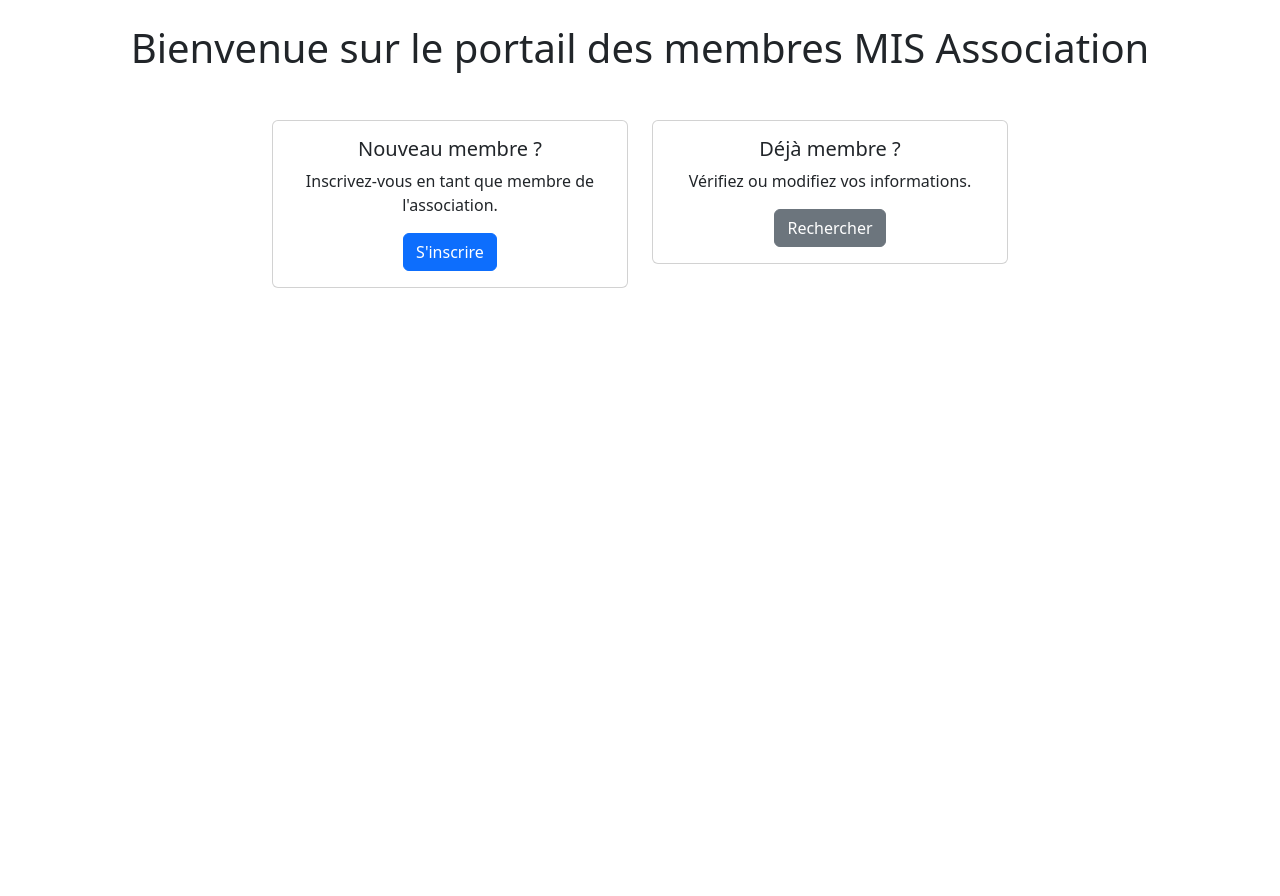
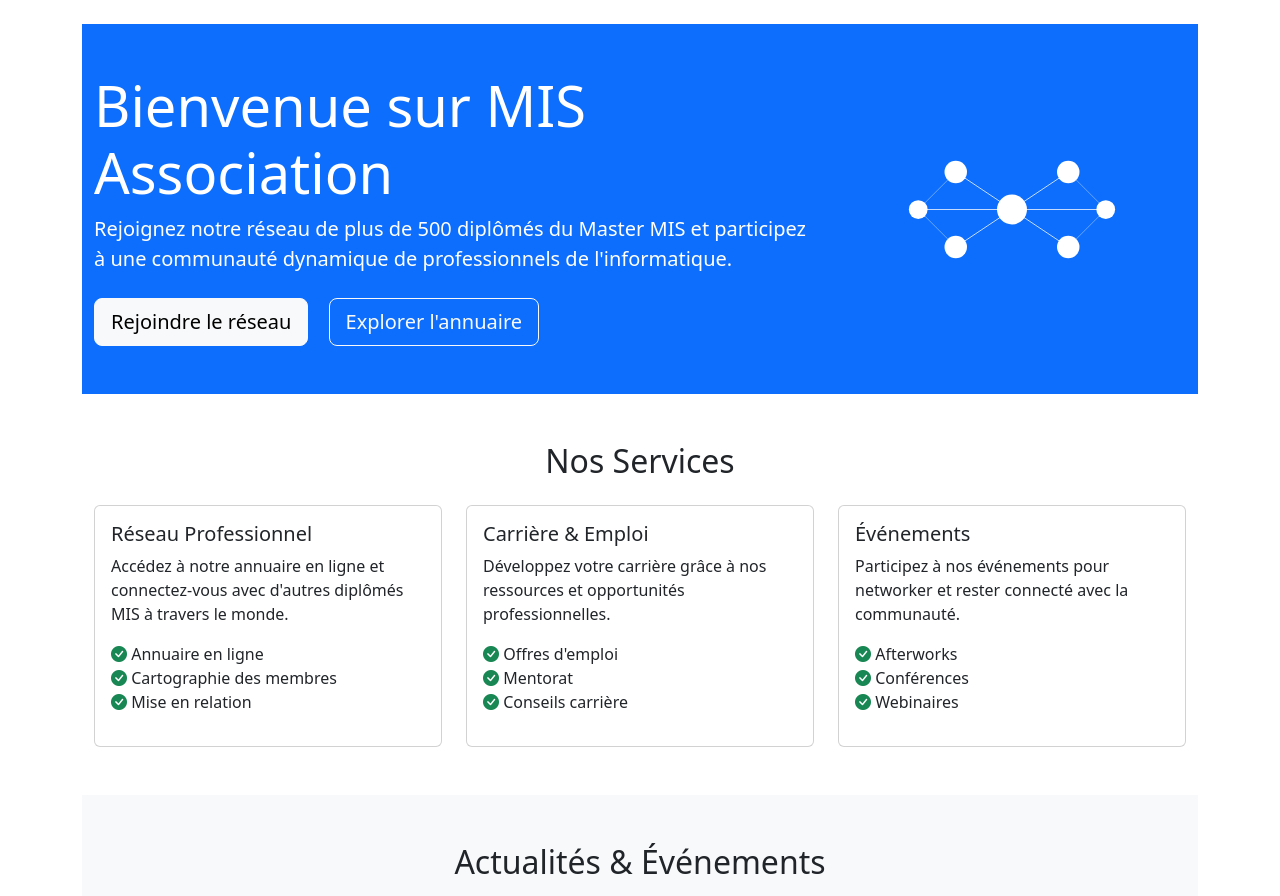
Before and after one commit to hardymis/mis_association, a Flask app: page / in a window 1280 px wide. Shown: the part 56-952 px from the top of the page. Before the commit the page ends 344 px from the top, so only its background shows below. Run offline with Flask 3, Linux system fonts and the light colour scheme; some libraries are stand-ins or nearby versions.

Commit message:
feat: Nouvelle page d'accueil avec présentation du réseau, services et événements

```diff
--- a/app.py
+++ b/app.py
@@ -90,9 +90,34 @@ class MemberForm(FlaskForm):
                                          'data-placeholder': 'Sélectionnez un pays'})
     submit = SubmitField('Enregistrer')
 
+# Exemple d'événements (plus tard, nous les stockerons en base de données)
+EVENTS = [
+    {
+        'title': 'Afterwork MIS à Paris',
+        'description': 'Rejoignez-nous pour un afterwork convivial au cœur de Paris. Une occasion unique de networker avec d\'autres diplômés MIS.',
+        'date': '15 avril 2025',
+        'image': 'https://images.unsplash.com/photo-1517457373958-b7bdd4587205?auto=format&fit=crop&w=800&q=80',
+        'link': '#'
+    },
+    {
+        'title': 'Conférence IA & Big Data',
+        'description': 'Une journée de conférences sur les dernières tendances en IA et Big Data, animée par des experts du domaine.',
+        'date': '5 mai 2025',
+        'image': 'https://images.unsplash.com/photo-1485827404703-89b55fcc595e?auto=format&fit=crop&w=800&q=80',
+        'link': '#'
+    },
+    {
+        'title': 'Workshop Cloud Computing',
+        'description': 'Workshop pratique sur les architectures cloud modernes. Places limitées, inscrivez-vous rapidement !',
+        'date': '20 mai 2025',
+        'image': 'https://images.unsplash.com/photo-1451187580459-43490279c0fa?auto=format&fit=crop&w=800&q=80',
+        'link': '#'
+    }
+]
+
 @app.route('/')
 def index():
-    return render_template('index.html')
+    return render_template('index.html', events=EVENTS)
 
 @app.route('/register', methods=['GET', 'POST'])
 def register():
--- a/templates/index.html
+++ b/templates/index.html
@@ -1,29 +1,118 @@
 {% extends "base.html" %}
 
-{% block title %}Accueil{% endblock %}
+{% block title %}Accueil - MIS Association{% endblock %}
 
 {% block content %}
-<div class="text-center">
-    <h1 class="mb-4">Bienvenue sur le portail des membres MIS Association</h1>
-    <div class="row justify-content-center mt-5">
+<!-- Hero Section -->
+<div class="bg-primary text-white py-5 mb-5">
+    <div class="container">
+        <div class="row align-items-center">
+            <div class="col-md-8">
+                <h1 class="display-4">Bienvenue sur MIS Association</h1>
+                <p class="lead">Rejoignez notre réseau de plus de 500 diplômés du Master MIS et participez à une communauté dynamique de professionnels de l'informatique.</p>
+                <div class="mt-4">
+                    <a href="{{ url_for('register') }}" class="btn btn-light btn-lg me-3">Rejoindre le réseau</a>
+                    <a href="{{ url_for('directory') }}" class="btn btn-outline-light btn-lg">Explorer l'annuaire</a>
+                </div>
+            </div>
+            <div class="col-md-4 text-center">
+                <img src="{{ url_for('static', filename='img/network.svg') }}" alt="Réseau MIS" class="img-fluid" style="max-width: 300px;">
+            </div>
+        </div>
+    </div>
+</div>
+
+<!-- Services Section -->
+<div class="container mb-5">
+    <h2 class="text-center mb-4">Nos Services</h2>
+    <div class="row g-4">
         <div class="col-md-4">
-            <div class="card mb-4">
+            <div class="card h-100">
                 <div class="card-body">
-                    <h5 class="card-title">Nouveau membre ?</h5>
-                    <p class="card-text">Inscrivez-vous en tant que membre de l'association.</p>
-                    <a href="{{ url_for('register') }}" class="btn btn-primary">S'inscrire</a>
+                    <h3 class="h5 card-title">Réseau Professionnel</h3>
+                    <p class="card-text">Accédez à notre annuaire en ligne et connectez-vous avec d'autres diplômés MIS à travers le monde.</p>
+                    <ul class="list-unstyled">
+                        <li><i class="bi bi-check-circle-fill text-success"></i> Annuaire en ligne</li>
+                        <li><i class="bi bi-check-circle-fill text-success"></i> Cartographie des membres</li>
+                        <li><i class="bi bi-check-circle-fill text-success"></i> Mise en relation</li>
+                    </ul>
                 </div>
             </div>
         </div>
         <div class="col-md-4">
-            <div class="card">
+            <div class="card h-100">
                 <div class="card-body">
-                    <h5 class="card-title">Déjà membre ?</h5>
-                    <p class="card-text">Vérifiez ou modifiez vos informations.</p>
-                    <a href="{{ url_for('search') }}" class="btn btn-secondary">Rechercher</a>
+                    <h3 class="h5 card-title">Carrière & Emploi</h3>
+                    <p class="card-text">Développez votre carrière grâce à nos ressources et opportunités professionnelles.</p>
+                    <ul class="list-unstyled">
+                        <li><i class="bi bi-check-circle-fill text-success"></i> Offres d'emploi</li>
+                        <li><i class="bi bi-check-circle-fill text-success"></i> Mentorat</li>
+                        <li><i class="bi bi-check-circle-fill text-success"></i> Conseils carrière</li>
+                    </ul>
+                </div>
+            </div>
+        </div>
+        <div class="col-md-4">
+            <div class="card h-100">
+                <div class="card-body">
+                    <h3 class="h5 card-title">Événements</h3>
+                    <p class="card-text">Participez à nos événements pour networker et rester connecté avec la communauté.</p>
+                    <ul class="list-unstyled">
+                        <li><i class="bi bi-check-circle-fill text-success"></i> Afterworks</li>
+                        <li><i class="bi bi-check-circle-fill text-success"></i> Conférences</li>
+                        <li><i class="bi bi-check-circle-fill text-success"></i> Webinaires</li>
+                    </ul>
                 </div>
             </div>
         </div>
     </div>
 </div>
+
+<!-- Actualités Section -->
+<div class="bg-light py-5">
+    <div class="container">
+        <h2 class="text-center mb-4">Actualités & Événements</h2>
+        <div class="row g-4">
+            {% for event in events %}
+            <div class="col-md-4">
+                <div class="card h-100">
+                    {% if event.image %}
+                    <img src="{{ event.image }}" class="card-img-top" alt="{{ event.title }}">
+                    {% endif %}
+                    <div class="card-body">
+                        <h5 class="card-title">{{ event.title }}</h5>
+                        <p class="card-text">{{ event.description }}</p>
+                        <p class="card-text"><small class="text-muted">{{ event.date }}</small></p>
+                        {% if event.link %}
+                        <a href="{{ event.link }}" class="btn btn-outline-primary">En savoir plus</a>
+                        {% endif %}
+                    </div>
+                </div>
+            </div>
+            {% endfor %}
+        </div>
+    </div>
+</div>
+
+<!-- Statistiques Section -->
+<div class="container py-5">
+    <div class="row text-center">
+        <div class="col-md-3 mb-4">
+            <h3 class="display-4 text-primary">500+</h3>
+            <p class="lead">Membres</p>
+        </div>
+        <div class="col-md-3 mb-4">
+            <h3 class="display-4 text-primary">20+</h3>
+            <p class="lead">Pays</p>
+        </div>
+        <div class="col-md-3 mb-4">
+            <h3 class="display-4 text-primary">50+</h3>
+            <p class="lead">Entreprises</p>
+        </div>
+        <div class="col-md-3 mb-4">
+            <h3 class="display-4 text-primary">30+</h3>
+            <p class="lead">Événements/an</p>
+        </div>
+    </div>
+</div>
 {% endblock %}
```
Also changed, not shown: static/img/network.svg (added).
